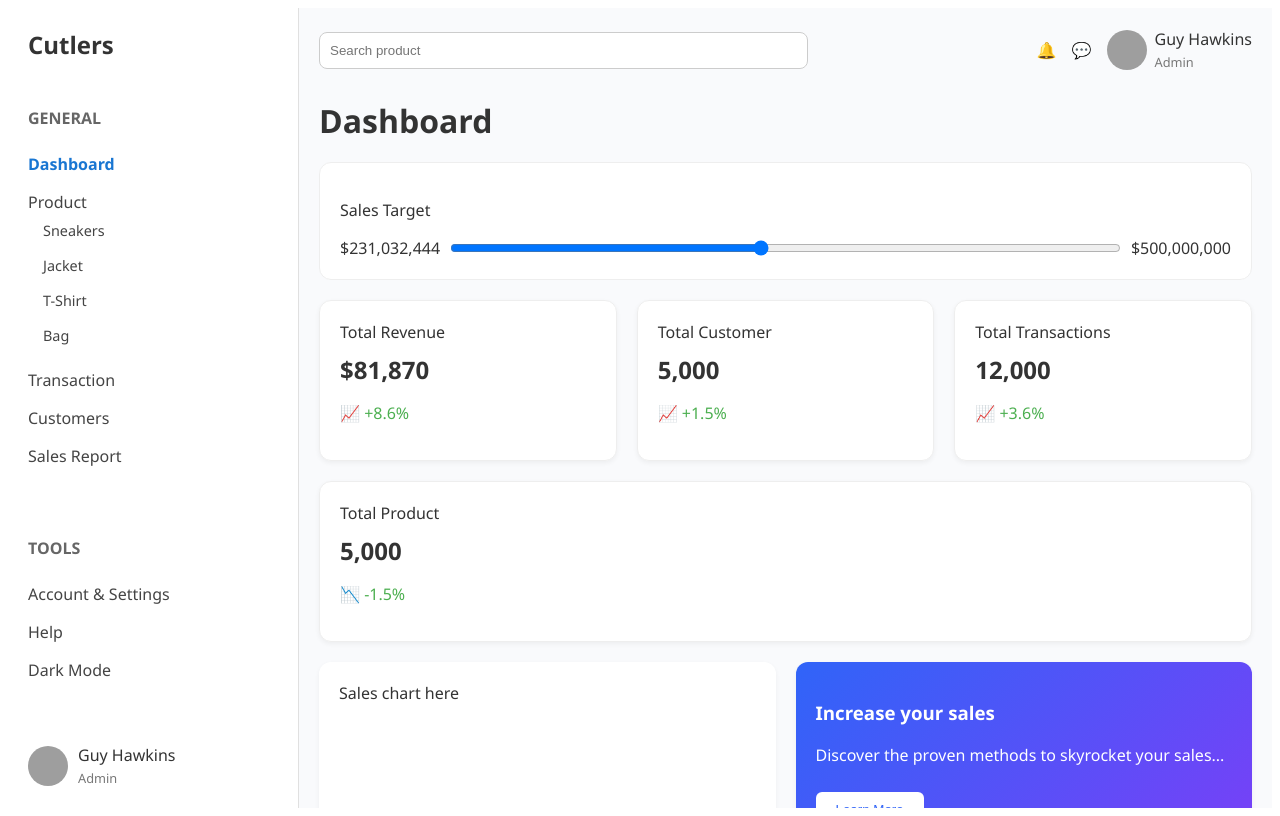
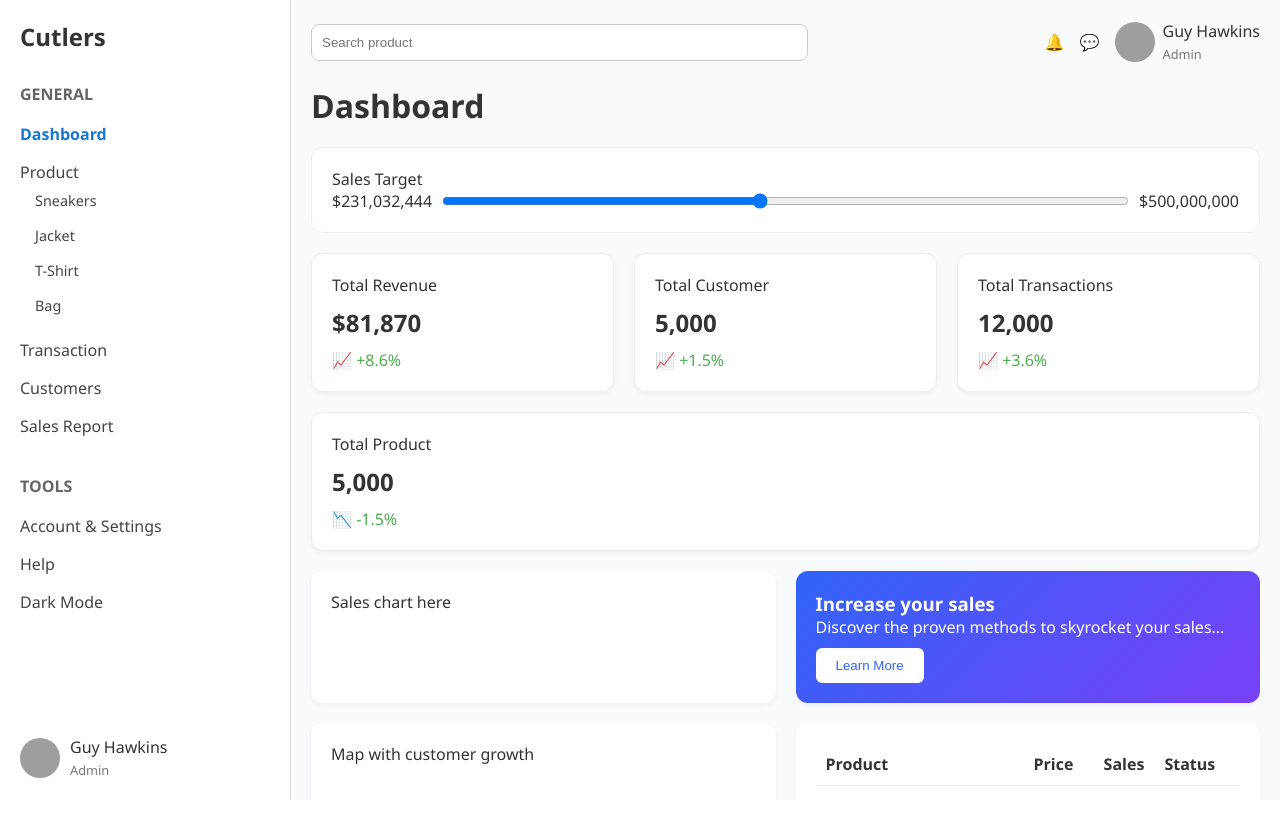
Before and after one commit to Diyor-Khasanov/culters, a React (Create React App) app: page / in a window 1280 px wide. Built offline with nearby package versions, Linux system fonts and the light colour scheme; grey boxes are pictures that could not be loaded.

Commit message:
login && home

```diff
--- a/src/pages/Home/Home.scss
+++ b/src/pages/Home/Home.scss
@@ -1,3 +1,9 @@
+*{
+  margin: 0;
+  padding: 0;
+}
+
+
 .dashboard-container {
   display: flex;
   height: 100vh;
--- a/src/pages/Login/Login.jsx
+++ b/src/pages/Login/Login.jsx
@@ -34,6 +34,7 @@ const Login = () => {
             <input
               type="email"
               placeholder="Enter email"
+              required
               value={email}
               onChange={(e) => setEmail(e.target.value)}
             />
@@ -45,6 +46,7 @@ const Login = () => {
                 placeholder="Enter password"
                 value={password}
                 onChange={(e) => setPassword(e.target.value)}
+                required
               />
               <span
                 className="toggle"
```
